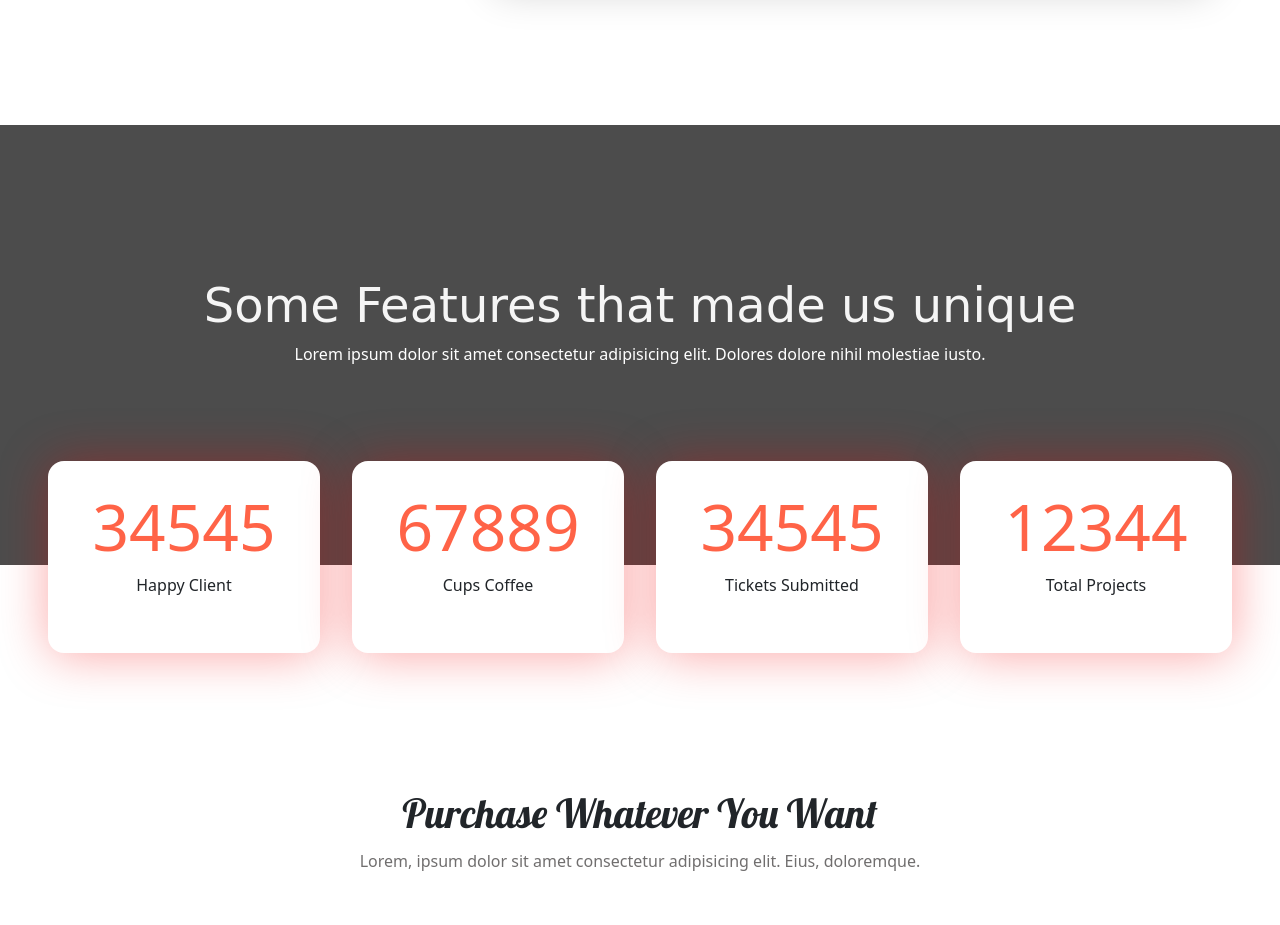
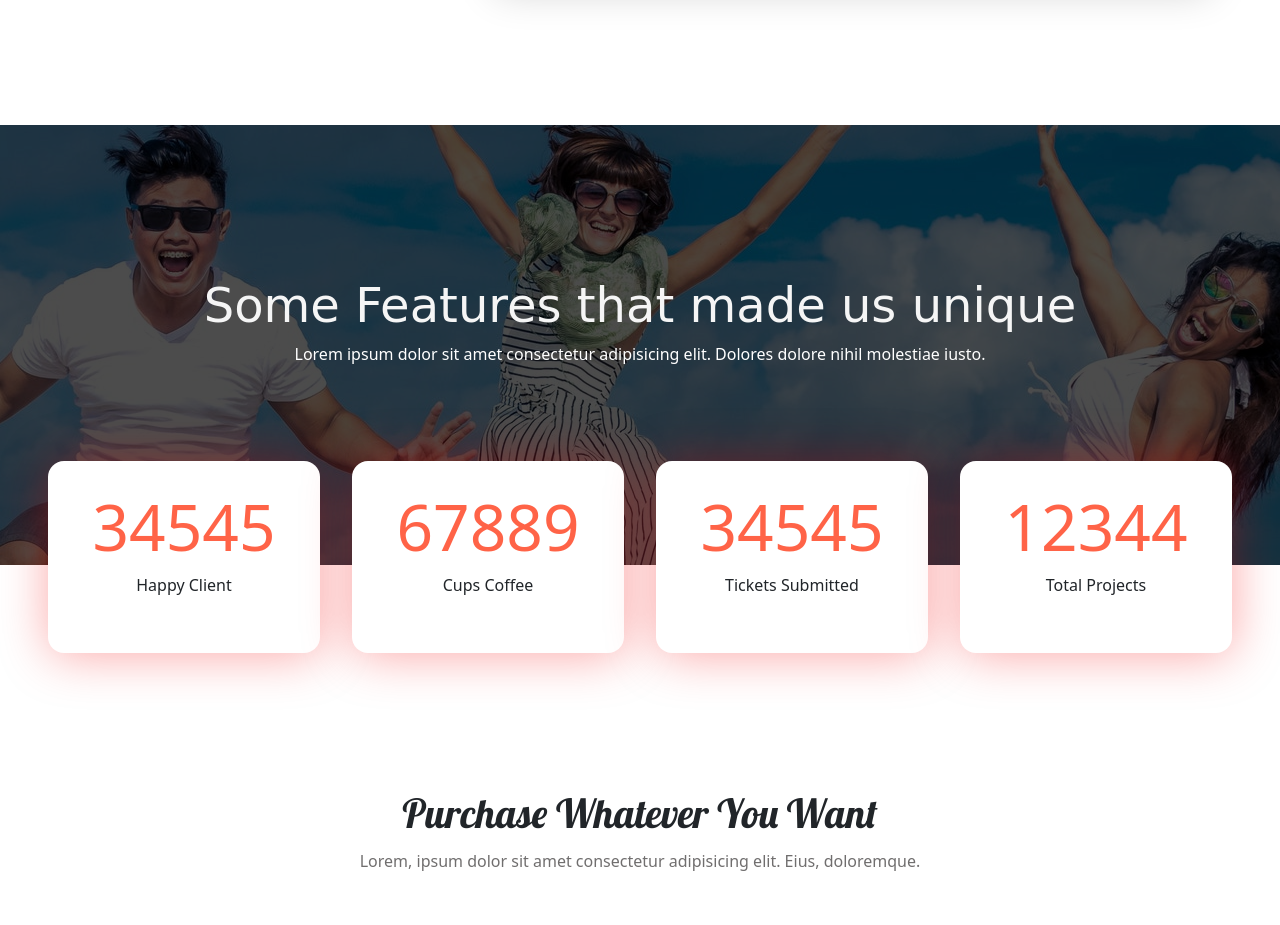
Before and after one commit to Rishabh0505/FrontendP2_Books, a plain HTML site: page index.html in a window 1280 px wide. Shown: the part 1720-2645 px from the top of the page. Drawn offline with nearby package versions, Linux system fonts and the light colour scheme; the site is published under a folder, as on GitHub Pages, so addresses that start at the root find nothing; a web font is replaced by a local one.

Commit message:
Update style.css

```diff
--- a/style.css
+++ b/style.css
@@ -129,7 +129,7 @@ header .container .col-md-7 button {
 .cover {
     width: 100%;
     height: 55vmin;
-    background: url("/section-2.jpeg");
+    background: url("section-2.jpeg");
     background-position: -24rem -19rem;
     background-size: 150%;
     position: relative;
```
